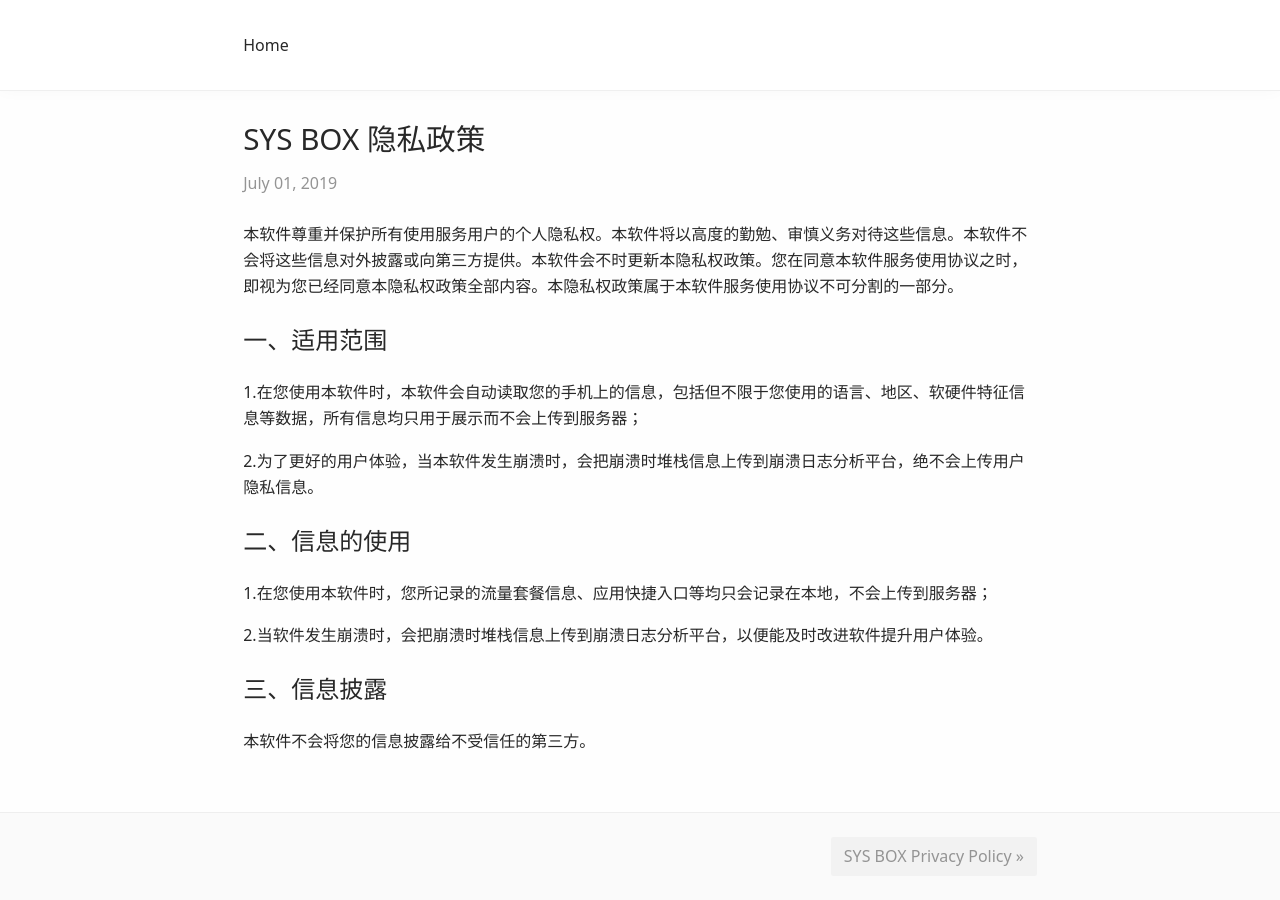
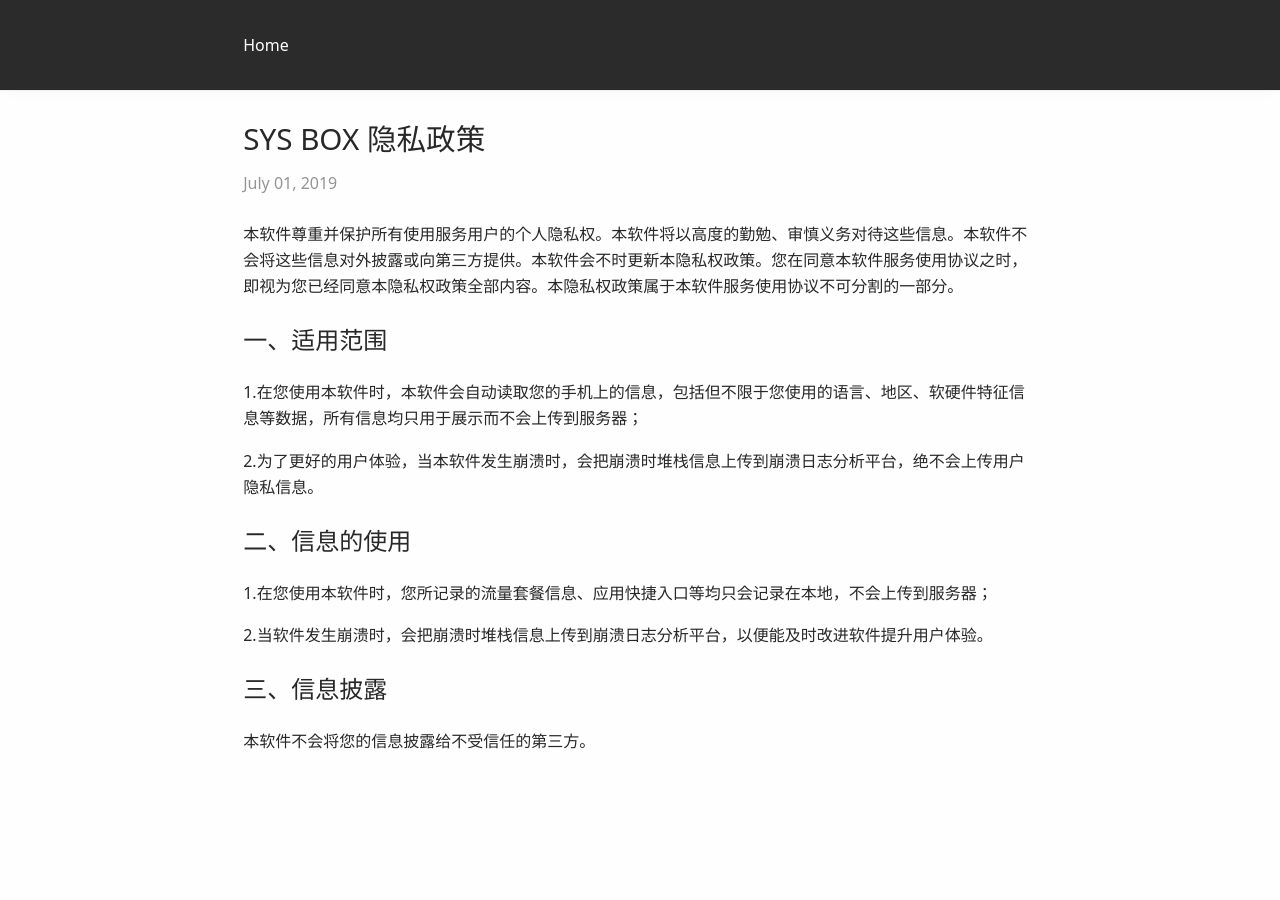
Before and after one commit to oudushu/oudushu.github.io, a Jekyll site: the page built from _posts/2019-07-01-SYS-BOX-Privacy-Policy.md, in a window 1280 px wide. Built offline with Jekyll 4.4.1, drawn with Linux system fonts in a browser that asks for light colours.

Commit message:
change theme

```diff
--- a/_config.yml
+++ b/_config.yml
@@ -10,9 +10,9 @@ date_format: "%B %d, %Y"     # see http://shopify.github.io/liquid/filters/date/
 
 # Theme settings
 hide_title: true            # remove site heading in the header
-hide_footer: false           # hide the "previous" and "next" links at the end of each post
+hide_footer: true           # hide the "previous" and "next" links at the end of each post
 dark_theme: false            # use the dark mode as default
-dark_header: false           # keep the header dark
+dark_header: true           # keep the header dark
 dark_footer: false           # keep the footer dark
 # style: minimal             # use a simpler style inspired by the minima theme
 
@@ -23,7 +23,7 @@ navigation:                  # site navigation in the header
 
 #icons:                      # icons in the header, see http://fontawesome.com/icons
 #  envelope: "mailto:niklasbuschmann@users.noreply.github.com"
-#  github: "https://github.com/niklasbuschmann/contrast"
+github: "https://github.com/OuDuShu"
 #  rss: "/contrast/feed.xml"
 
 comments:                    # embed disqus or isso comments
```
Also changed, not shown: 9 other files.
